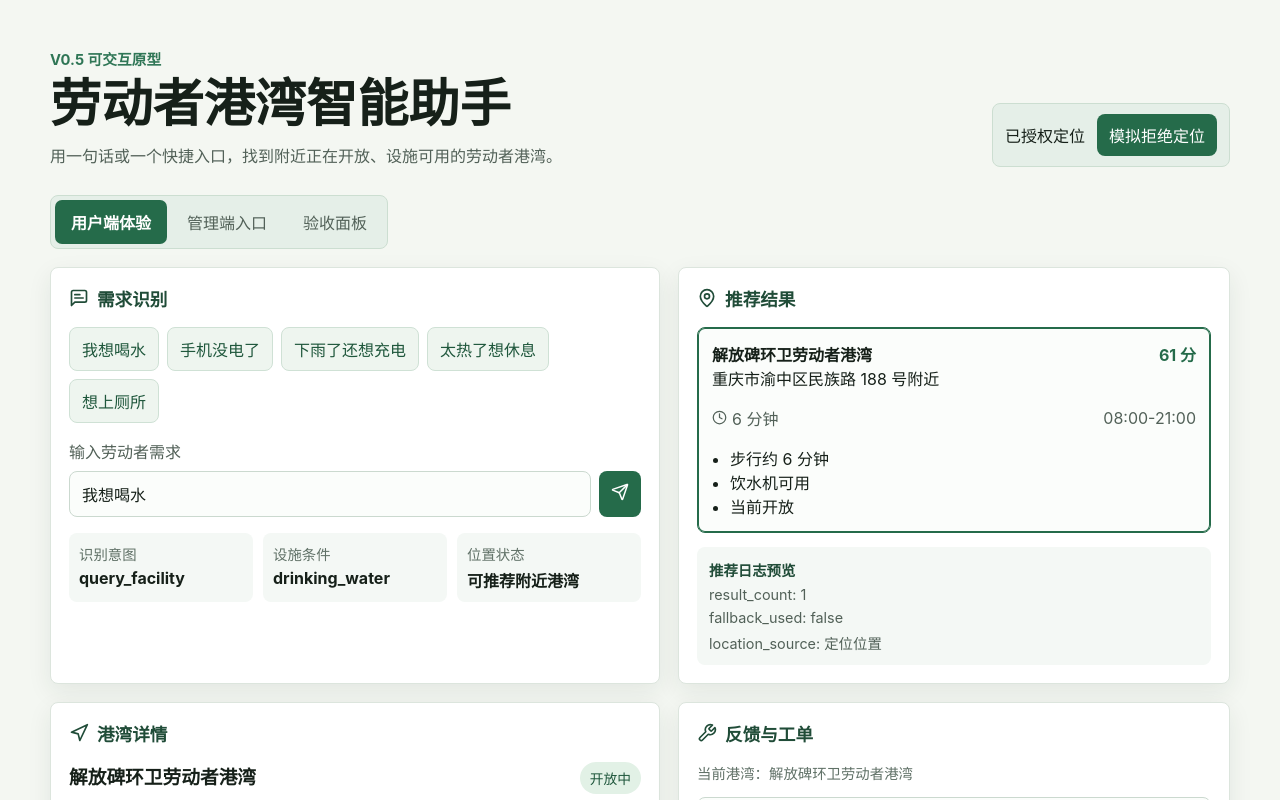
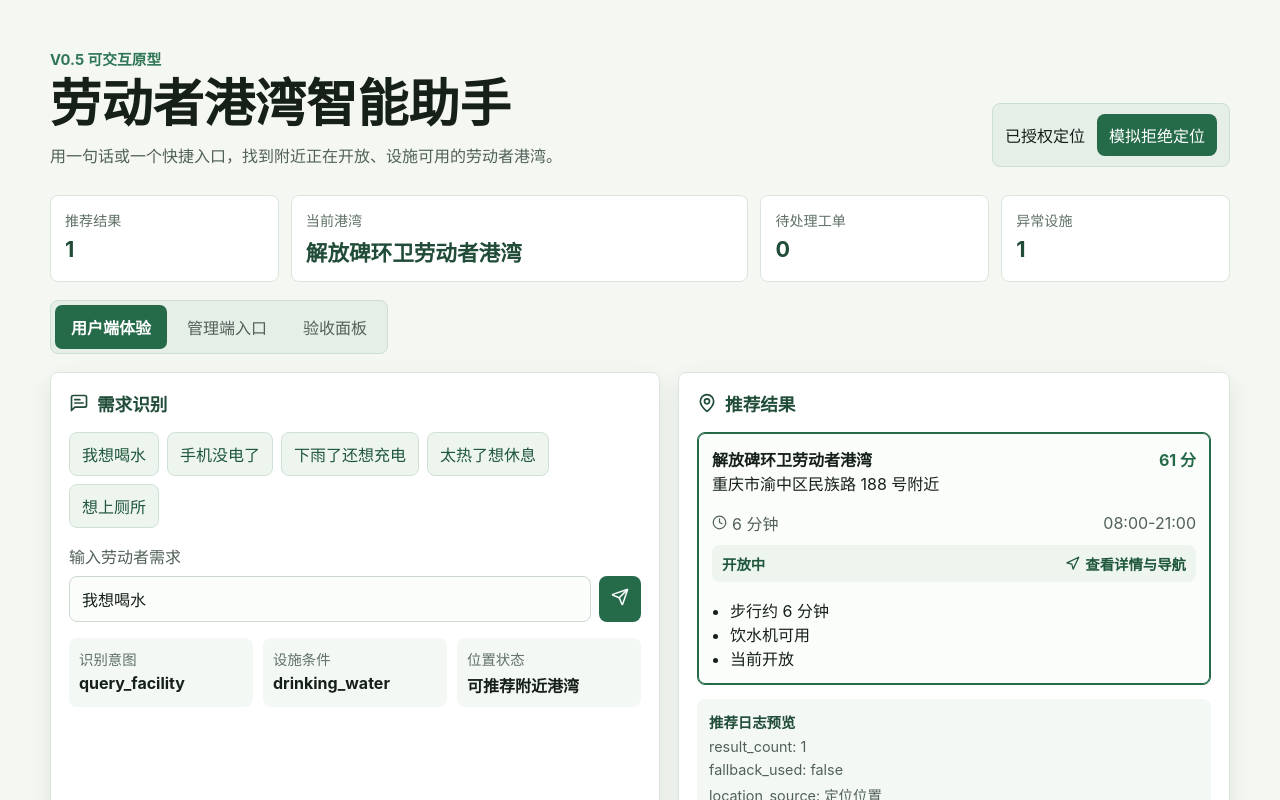
Before and after one commit to lightwhite018-max/-Agent, a React (Vite) app: page / in a window 1280 px wide. Shown: the top 800 px of the page. Built offline with nearby package versions, Linux system fonts and the light colour scheme.

Commit message:
视觉和演示体验优化

```diff
--- a/src/App.tsx
+++ b/src/App.tsx
@@ -43,6 +43,7 @@ export function App() {
   );
   const { parsedNeed, recommendationResult } = recommendationResponse;
   const recommendations = recommendationResult.items;
+  const abnormalFacilityCount = harborData.flatMap((harbor) => harbor.facilities).filter((facility) => facility.status !== "normal").length;
   const activeHarbor =
     recommendations.find((item) => item.harbor.id === selectedHarborId)?.harbor ??
     harborData.find((item) => item.id === selectedHarborId) ??
@@ -87,6 +88,25 @@ export function App() {
           <button type="button" onClick={() => setHasLocation((value) => !value)}>
             {hasLocation ? "模拟拒绝定位" : "恢复定位"}
           </button>
+        </div>
+      </section>
+
+      <section className="kpi-strip" aria-label="原型关键状态">
+        <div>
+          <span>推荐结果</span>
+          <strong>{recommendations.length}</strong>
+        </div>
+        <div>
+          <span>当前港湾</span>
+          <strong>{activeHarbor.name}</strong>
+        </div>
+        <div>
+          <span>待处理工单</span>
+          <strong>{tickets.length}</strong>
+        </div>
+        <div>
+          <span>异常设施</span>
+          <strong>{abnormalFacilityCount}</strong>
         </div>
       </section>
 
--- a/src/components/AcceptancePanel.tsx
+++ b/src/components/AcceptancePanel.tsx
@@ -18,6 +18,15 @@ export function AcceptancePanel() {
 
   return (
     <section className="acceptance-view">
+      <div className="acceptance-hero panel">
+        <div>
+          <p className="eyebrow">P0-M 验收进度</p>
+          <h2>核心闭环已进入可演示状态</h2>
+          <p className="muted">清单将 PRD 验收标准转成作品集可讲述的状态视图，区分已覆盖、演示增强和待接入能力。</p>
+        </div>
+        <strong>{Math.round((counts.covered / acceptanceCases.length) * 100)}%</strong>
+      </div>
+
       <div className="acceptance-summary">
         <SummaryCard label="已覆盖" value={counts.covered} status="covered" />
         <SummaryCard label="演示增强" value={counts.enhanced} status="enhanced" />
--- a/src/components/RecommendationPanel.tsx
+++ b/src/components/RecommendationPanel.tsx
@@ -1,4 +1,4 @@
-import { AlertTriangle, Clock, MapPin } from "lucide-react";
+import { AlertTriangle, Clock, MapPin, Navigation } from "lucide-react";
 import type { Recommendation, RecommendationResult } from "../types";
 
 interface RecommendationPanelProps {
@@ -61,6 +61,13 @@ function RecommendationCard({ item, selected, onSelect }: { item: Recommendation
         </span>
         <span>{item.harbor.openingHours}</span>
       </div>
+      <div className="card-action-row">
+        <span>{item.harbor.status === "open" ? "开放中" : "不可用"}</span>
+        <span>
+          <Navigation size={15} />
+          查看详情与导航
+        </span>
+      </div>
       <ul>
         {item.reasons.slice(0, 3).map((reason) => (
           <li key={reason}>{reason}</li>
--- a/src/styles.css
+++ b/src/styles.css
@@ -95,6 +95,36 @@ h3 {
   padding: 9px 12px;
 }
 
+.kpi-strip {
+  display: grid;
+  grid-template-columns: 0.8fr 1.6fr 0.8fr 0.8fr;
+  gap: 12px;
+  margin-bottom: 18px;
+}
+
+.kpi-strip div {
+  border: 1px solid #dce5dd;
+  border-radius: 8px;
+  background: #fff;
+  padding: 14px;
+}
+
+.kpi-strip span {
+  display: block;
+  color: #607167;
+  font-size: 0.88rem;
+  margin-bottom: 6px;
+}
+
+.kpi-strip strong {
+  display: block;
+  color: #204c38;
+  font-size: 1.35rem;
+  overflow: hidden;
+  text-overflow: ellipsis;
+  white-space: nowrap;
+}
+
 .view-tabs {
   display: inline-flex;
   gap: 4px;
@@ -133,6 +163,24 @@ h3 {
 .acceptance-view {
   display: grid;
   gap: 16px;
+}
+
+.acceptance-hero {
+  display: flex;
+  align-items: center;
+  justify-content: space-between;
+  gap: 16px;
+}
+
+.acceptance-hero h2 {
+  font-size: 1.5rem;
+  margin-bottom: 8px;
+}
+
+.acceptance-hero strong {
+  color: #256b4a;
+  font-size: 3rem;
+  line-height: 1;
 }
 
 .acceptance-summary {
@@ -375,6 +423,25 @@ textarea {
   align-items: center;
 }
 
+.card-action-row {
+  display: flex;
+  justify-content: space-between;
+  gap: 10px;
+  margin-top: 10px;
+  border-radius: 8px;
+  background: #eef5ef;
+  color: #1f573c;
+  padding: 8px 10px;
+  font-size: 0.9rem;
+  font-weight: 700;
+}
+
+.card-action-row span {
+  display: inline-flex;
+  align-items: center;
+  gap: 5px;
+}
+
 .harbor-card ul {
   padding-left: 18px;
   margin-bottom: 0;
@@ -580,7 +647,8 @@ textarea {
 
 @media (max-width: 900px) {
   .hero-panel,
-  .workspace-grid {
+  .workspace-grid,
+  .kpi-strip {
     grid-template-columns: 1fr;
   }
 
@@ -614,7 +682,9 @@ textarea {
 
   .card-header,
   .detail-heading,
-  .acceptance-item-header {
+  .acceptance-item-header,
+  .acceptance-hero,
+  .card-action-row {
     flex-direction: column;
   }
 }
```
Also changed, not shown: 1 other file (tests, documents, lock files or other folders).
